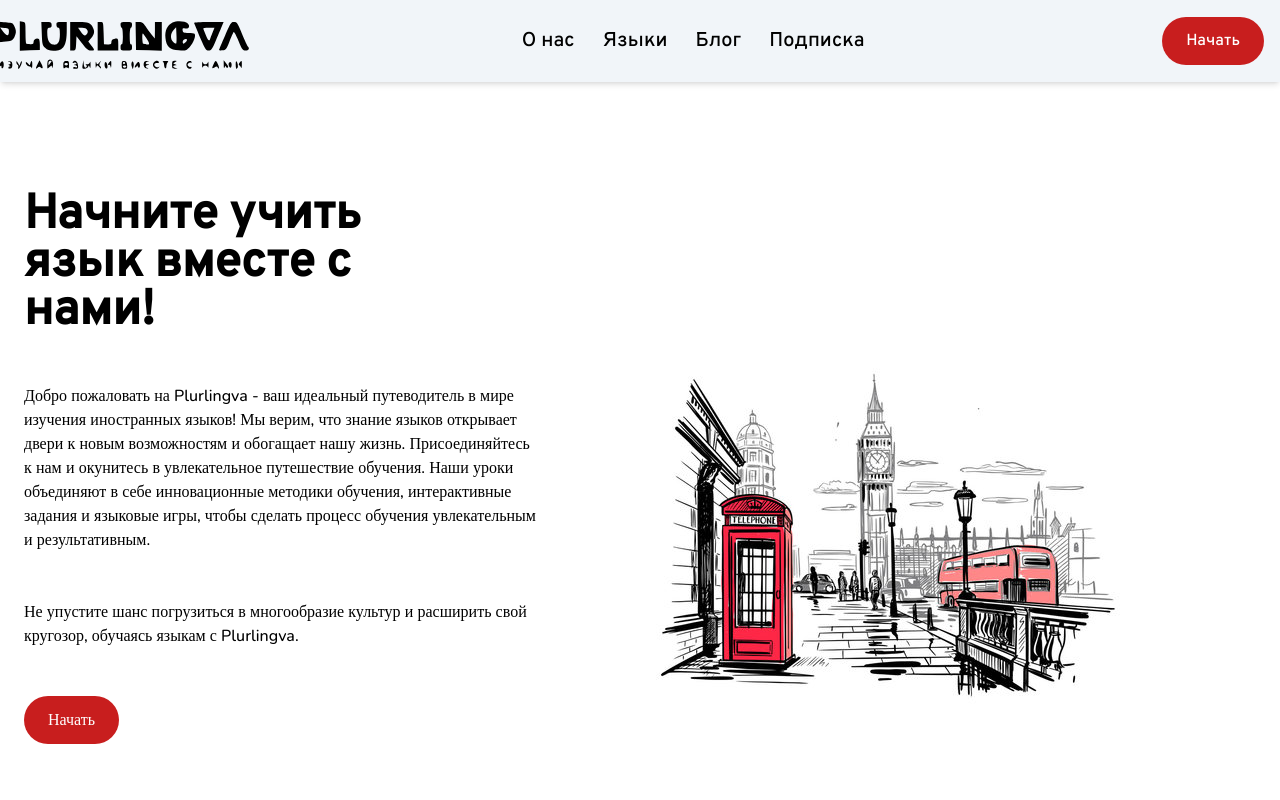
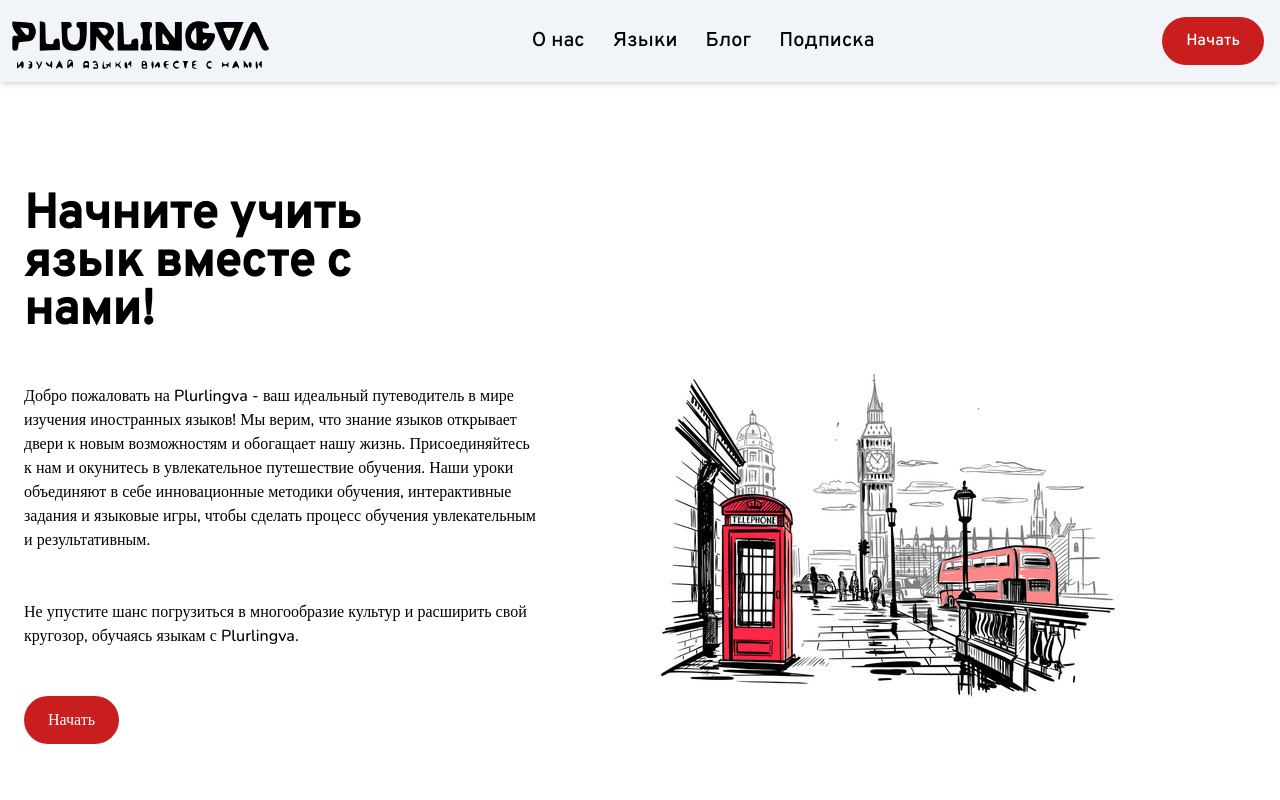
Before and after one commit to D-Muscipula/D-Muscipula.github.io, a website: page index.html in a window 1280 px wide. Shown: the top 800 px of the page. Drawn offline with nearby package versions, Linux system fonts and the light colour scheme.

Commit message:
chrome fix

```diff
--- a/index.html
+++ b/index.html
@@ -25,7 +25,7 @@
             <!-- flex контейнер -->
             <div class="flex items-center justify-between">
                 <!-- Логотип -->
-                <div class="pt-2 md:w-1/6 md:scale-125">
+                <div class="pt-2 md:ml-5 md:w-1/6 md:scale-125">
                     <a href="./index.html"><img src="resources/Untitled_logo_1_free-file-_2_.svg"
                             alt="Plurlingva" /></a>
                 </div>
```
Also changed, not shown: about.html (+1 -1 lines), blog.html (+1 -1 lines), languages html/english.html (+1 -1 lines), languages html/french.html (+1 -1 lines), languages html/german.html (+1 -1 lines), languages html/italian.html (+1 -1 lines), languages html/spanish.html (+1 -1 lines), languages html/turkish.html (+1 -1 lines), languages.html (+1 -1 lines), tariffs.html (+1 -1 lines), public/styles.css.
